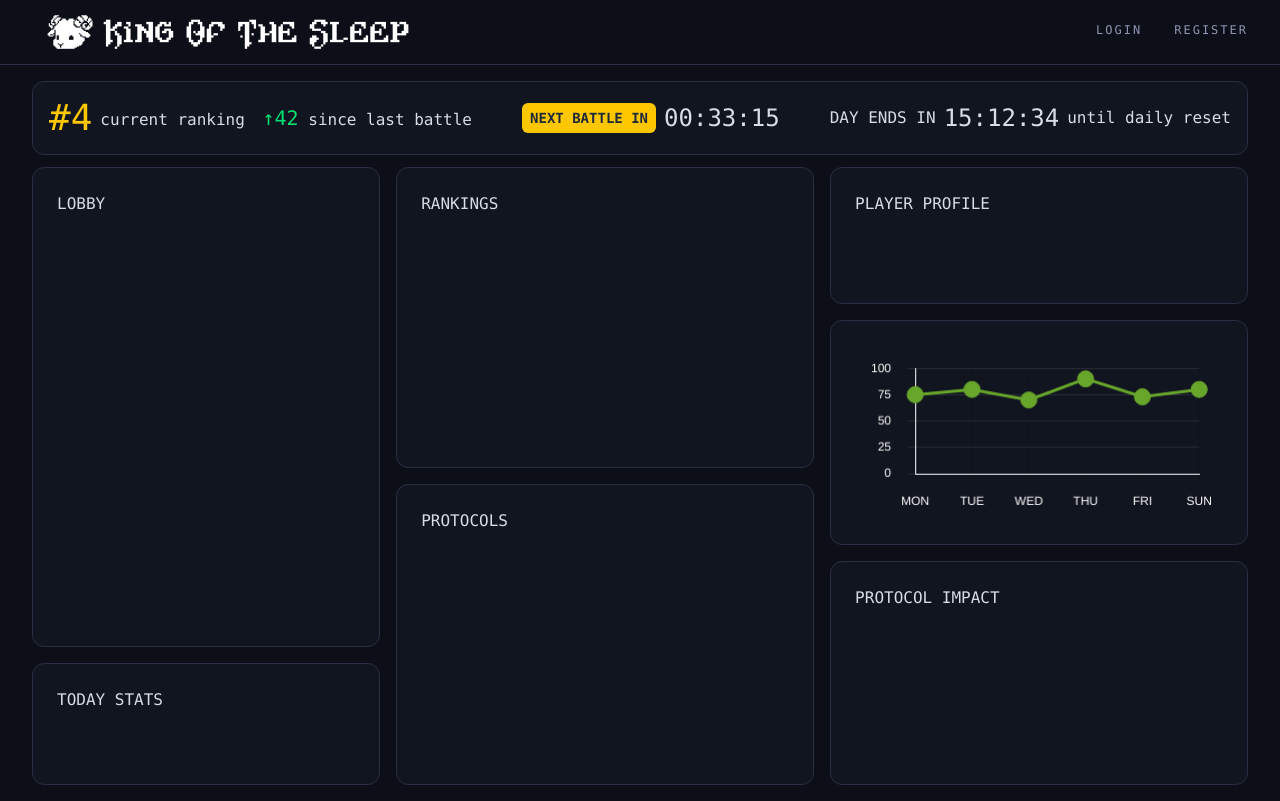
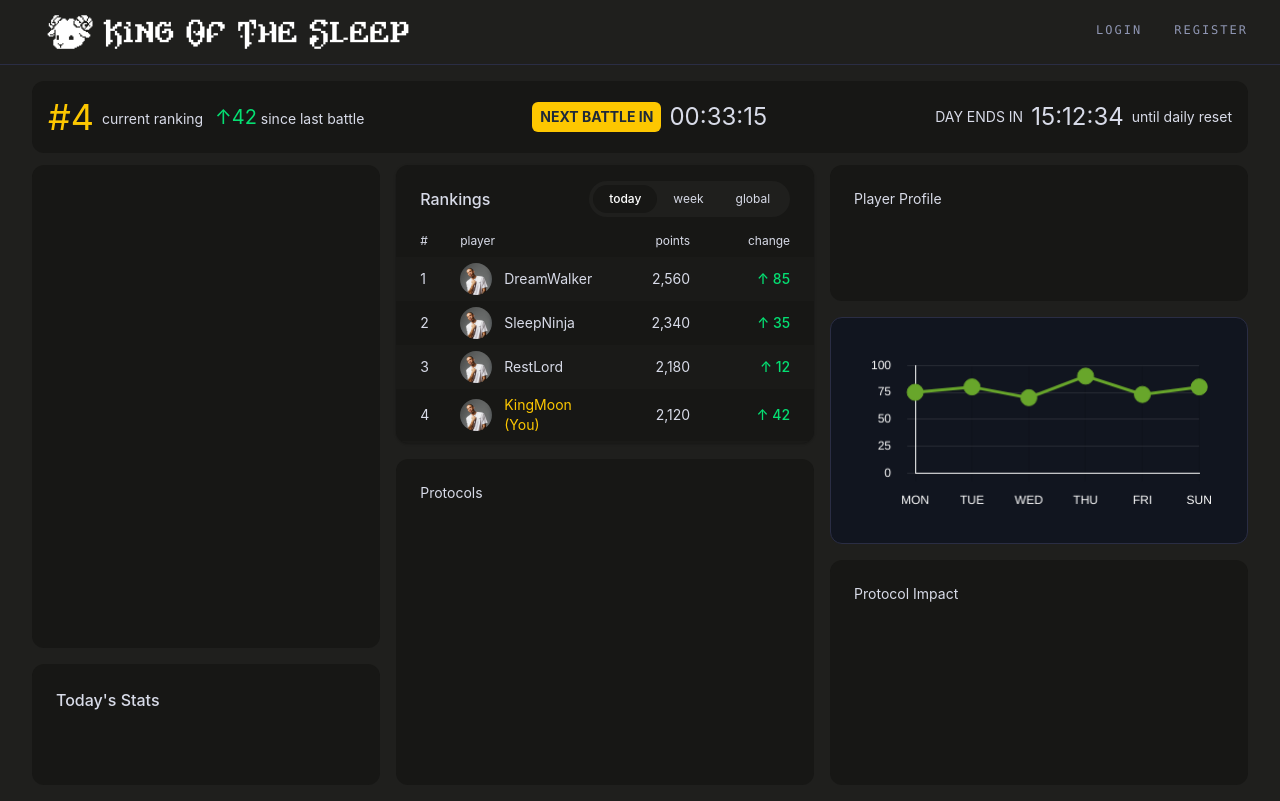
Before and after one commit to ostervaion/KingOfTheSleep, a Vue app in the folder frontend/app/: page /dashboard in a window 1280 px wide. Built offline with nearby package versions, Linux system fonts and the light colour scheme; no server answers.

Commit message:
Create and layed out the Rankings module. Made minor changes in other modules(lobby, nextbattle, profile etc.) asjusting font type font size etc.

```diff
--- a/frontend/app/src/assets/main.css
+++ b/frontend/app/src/assets/main.css
@@ -1,9 +1,11 @@
 @import './base.css';
 @import 'tailwindcss';
+@import url('https://fonts.googleapis.com/css2?family=Inter:wght@500&display=swap');
 
 @theme {
-  --bg: #05050b;
-  --web-bg: #0d0f18;
+  --font-inter: "Inter", sans-serif;
+  --bg: #1F1F1D;
+  --web-bg: #1F1F1D;
   --surface: #11151f;
   --surface-soft: #131825;
   --surface-strong: #161a2d;
@@ -14,4 +16,6 @@
   --accent-soft: #6ab8ff;
   --button: #6e54d0;
   --button-hover: #8367ff;
+  --kots-background-color: #1F1F1D;
+  --kots-blocks-color: #171715;
 }
--- a/frontend/app/src/components/dashboard/Lobby.vue
+++ b/frontend/app/src/components/dashboard/Lobby.vue
@@ -5,7 +5,6 @@ import { useAuthStore } from '@/stores/auth'
 </script>
 
 <template>
-  <div class="flex-6 min-h-0 bg-(--surface) border border-(--border) p-6 rounded-xl overflow-auto">
-    LOBBY
+  <div class="font-inter text-sm text-heading flex-6 min-h-0 bg-(--kots-blocks-color) p-6 rounded-xl overflow-auto">
   </div>
 </template>
--- a/frontend/app/src/components/dashboard/NextBattle.vue
+++ b/frontend/app/src/components/dashboard/NextBattle.vue
@@ -30,7 +30,9 @@ onUnmounted(() => {
 </script>
 
 <template>
-  <div class="flex items-center justify-between bg-(--surface) border border-(--border) p-4 rounded-xl">
+  <div
+    class="font-inter text-sm text-heading flex items-center justify-between bg-(--kots-blocks-color) p-4 rounded-xl"
+  >
     <div class="flex items-center gap-2">
       <span class="text-4xl text-yellow-400">#4</span>
       <div>
@@ -38,7 +40,9 @@ onUnmounted(() => {
       </div>
     </div>
     <div class="flex items-center gap-2">
-      <span class="inline-flex items-center text-sm font-bold bg-yellow-400 rounded-md px-2 py-2 text-gray-800 leading-none">NEXT BATTLE IN</span>
+      <span
+        class="inline-flex items-center text-sm font-bold bg-yellow-400 rounded-md px-2 py-2 text-gray-800 leading-none"
+        >NEXT BATTLE IN</span>
       <span class="text-2xl">{{ formatTime(nextBattleSeconds) }}</span>
     </div>
     <div class="flex items-center">
--- a/frontend/app/src/components/dashboard/Profile.vue
+++ b/frontend/app/src/components/dashboard/Profile.vue
@@ -5,7 +5,7 @@ import { useAuthStore } from '@/stores/auth'
 </script>
 
 <template>
-	<div class="flex-1 min-h-0 bg-(--surface) border border-(--border) p-6 rounded-xl overflow-auto">
-		PLAYER PROFILE
-	</div>
+  <div class="font-inter text-sm text-heading flex-1 min-h-0  bg-(--kots-blocks-color) p-6 rounded-xl overflow-auto">
+    Player Profile
+  </div>
 </template>
--- a/frontend/app/src/components/dashboard/ProtocolImpact.vue
+++ b/frontend/app/src/components/dashboard/ProtocolImpact.vue
@@ -5,7 +5,7 @@ import { useAuthStore } from '@/stores/auth'
 </script>
 
 <template>
-	<div class="flex-2 min-h-0 bg-(--surface) border border-(--border) rounded-xl p-6 overflow-auto">
-		PROTOCOL IMPACT
-	</div>
+  <div class="font-inter text-sm text-heading flex-2 min-h-0  bg-(--kots-blocks-color)  rounded-xl p-6 overflow-auto">
+    Protocol Impact
+  </div>
 </template>
--- a/frontend/app/src/components/dashboard/Protocols.vue
+++ b/frontend/app/src/components/dashboard/Protocols.vue
@@ -5,7 +5,7 @@ import { useAuthStore } from '@/stores/auth'
 </script>
 
 <template>
-	<div class="flex-1 min-h-0 bg-(--surface) border border-(--border) p-6 rounded-xl overflow-auto">
-		PROTOCOLS
-	</div>
+  <div class="font-inter text-sm text-heading flex-1 min-h-0  bg-(--kots-blocks-color)  p-6 rounded-xl overflow-auto">
+    Protocols
+  </div>
 </template>
--- a/frontend/app/src/components/dashboard/Ranking.vue
+++ b/frontend/app/src/components/dashboard/Ranking.vue
@@ -1,11 +1,186 @@
 <script setup>
-import { ref } from 'vue'
-import { useRouter } from 'vue-router'
-import { useAuthStore } from '@/stores/auth'
+import example from '@/assets/example.jpg'
 </script>
 
 <template>
-	<div class="flex-1 min-h-0 bg-(--surface) border border-(--border) p-6 rounded-xl overflow-auto">
-		RANKINGS
-	</div>
+  <div
+    class="font-inter flex flex-col flex-1 min-h-0 overflow-hidden rounded-xl bg-(--kots-blocks-color) shadow-sm shadow-black/20"
+  >
+    <div class="px-6 pb-4 pt-4">
+      <div class="flex items-center justify-between">
+        <h2 class="text-base font-medium text-heading">
+          Rankings
+        </h2>
+
+        <div class="flex rounded-full bg-(--kots-background-color) p-1">
+          <button
+            class="rounded-full bg-(--kots-blocks-color) px-4 py-1.5 text-xs font-medium text-white transition"
+          >
+            today
+          </button>
+
+          <button
+            class="rounded-full px-4 py-1.5 text-xs text-body transition hover:text-heading"
+          >
+            week
+          </button>
+
+          <button
+            class="rounded-full px-4 py-1.5 text-xs text-body transition hover:text-heading"
+          >
+            global
+          </button>
+        </div>
+      </div>
+    </div>
+
+    <div
+      class="grid grid-cols-[40px_1fr_100px_100px] px-6 pb-2 text-xs text-body"
+    >
+      <div>#</div>
+      <div>player</div>
+      <div class="text-right">points</div>
+      <div class="text-right">change</div>
+    </div>
+
+    <div class="flex-1 min-h-0 overflow-y-auto">
+      <ul>
+        <li class="odd:bg-white/[0.015] even:bg-transparent">
+          <div
+            class="grid grid-cols-[40px_1fr_100px_100px] items-center px-6 py-1.5"
+          >
+            <div class="text-sm text-heading">1</div>
+
+            <div class="flex items-center gap-3">
+              <img class="h-8 w-8 rounded-full object-cover" :src="example" alt="" />
+              <span class="text-sm text-heading">DreamWalker</span>
+            </div>
+
+            <div class="text-right text-sm text-heading">2,560</div>
+
+            <div class="text-right text-sm font-medium text-green-400">↑ 85</div>
+          </div>
+        </li>
+
+        <li class="odd:bg-white/[0.015] even:bg-transparent">
+          <div
+            class="grid grid-cols-[40px_1fr_100px_100px] items-center px-6 py-1.5"
+          >
+            <div class="text-sm text-heading">2</div>
+
+            <div class="flex items-center gap-3">
+              <img class="h-8 w-8 rounded-full object-cover" :src="example" alt="" />
+              <span class="text-sm text-heading">SleepNinja</span>
+            </div>
+
+            <div class="text-right text-sm text-heading">2,340</div>
+
+            <div class="text-right text-sm font-medium text-green-400">↑ 35</div>
+          </div>
+        </li>
+
+        <li class="odd:bg-white/[0.015] even:bg-transparent">
+          <div
+            class="grid grid-cols-[40px_1fr_100px_100px] items-center px-6 py-1.5"
+          >
+            <div class="text-sm text-heading">3</div>
+
+            <div class="flex items-center gap-3">
+              <img class="h-8 w-8 rounded-full object-cover" :src="example" alt="" />
+              <span class="text-sm text-heading">RestLord</span>
+            </div>
+
+            <div class="text-right text-sm text-heading">2,180</div>
+
+            <div class="text-right text-sm font-medium text-green-400">↑ 12</div>
+          </div>
+        </li>
+
+        <li class="odd:bg-white/[0.015] even:bg-transparent">
+          <div
+            class="grid grid-cols-[40px_1fr_100px_100px] items-center px-6 py-1.5"
+          >
+            <div class="text-sm text-heading">4</div>
+
+            <div class="flex items-center gap-3">
+              <img class="h-8 w-8 rounded-full object-cover" :src="example" alt="" />
+              <span class="text-sm text-yellow-400">KingMoon (You)</span>
+            </div>
+
+            <div class="text-right text-sm text-heading">2,120</div>
+
+            <div class="text-right text-sm font-medium text-green-400">↑ 42</div>
+          </div>
+        </li>
+
+        <li class="odd:bg-white/[0.015] even:bg-transparent">
+          <div
+            class="grid grid-cols-[40px_1fr_100px_100px] items-center px-6 py-1.5"
+          >
+            <div class="text-sm text-heading">5</div>
+
+            <div class="flex items-center gap-3">
+              <img class="h-8 w-8 rounded-full object-cover" :src="example" alt="" />
+              <span class="text-sm text-heading">Zenith</span>
+            </div>
+
+            <div class="text-right text-sm text-heading">1,980</div>
+
+            <div class="text-right text-sm font-medium text-red-400">↓ 5</div>
+          </div>
+        </li>
+
+        <li class="odd:bg-white/[0.015] even:bg-transparent">
+          <div
+            class="grid grid-cols-[40px_1fr_100px_100px] items-center px-6 py-1.5"
+          >
+            <div class="text-sm text-heading">6</div>
+
+            <div class="flex items-center gap-3">
+              <img class="h-8 w-8 rounded-full object-cover" :src="example" alt="" />
+              <span class="text-sm text-heading">MoonSleeper</span>
+            </div>
+
+            <div class="text-right text-sm text-heading">1,850</div>
+
+            <div class="text-right text-sm font-medium text-red-400">↓ 3</div>
+          </div>
+        </li>
+
+        <li class="odd:bg-white/[0.015] even:bg-transparent">
+          <div
+            class="grid grid-cols-[40px_1fr_100px_100px] items-center px-6 py-1.5"
+          >
+            <div class="text-sm text-heading">7</div>
+
+            <div class="flex items-center gap-3">
+              <img class="h-8 w-8 rounded-full object-cover" :src="example" alt="" />
+              <span class="text-sm text-heading">DeepRest</span>
+            </div>
+
+            <div class="text-right text-sm text-heading">1,790</div>
+
+            <div class="text-right text-sm font-medium text-green-400">↑ 7</div>
+          </div>
+        </li>
+
+        <li class="odd:bg-white/[0.015] even:bg-transparent">
+          <div
+            class="grid grid-cols-[40px_1fr_100px_100px] items-center px-6 py-1.5"
+          >
+            <div class="text-sm text-heading">8</div>
+
+            <div class="flex items-center gap-3">
+              <img class="h-8 w-8 rounded-full object-cover" :src="example" alt="" />
+              <span class="text-sm text-heading">NightOwl</span>
+            </div>
+
+            <div class="text-right text-sm text-heading">1,720</div>
+
+            <div class="text-right text-sm font-medium text-red-400">↓ 8</div>
+          </div>
+        </li>
+      </ul>
+    </div>
+  </div>
 </template>
--- a/frontend/app/src/components/dashboard/TodayStats.vue
+++ b/frontend/app/src/components/dashboard/TodayStats.vue
@@ -5,7 +5,7 @@ import { useAuthStore } from '@/stores/auth'
 </script>
 
 <template>
-        <div class="flex-1 min-h-0 bg-(--surface) border border-(--border) rounded-xl p-6 overflow-auto">
-          TODAY STATS
-        </div>
+  <div class="font-inter text-base font-medium text-heading flex-1 min-h-0  bg-(--kots-blocks-color)  rounded-xl p-6 overflow-auto">
+    Today's Stats
+  </div>
 </template>
```
Also changed, not shown: frontend/app/src/views/DashboardView.vue (+6 -3 lines), frontend/app/src/assets/example.jpg (added), 1 other file (tests, documents, lock files or other folders).
